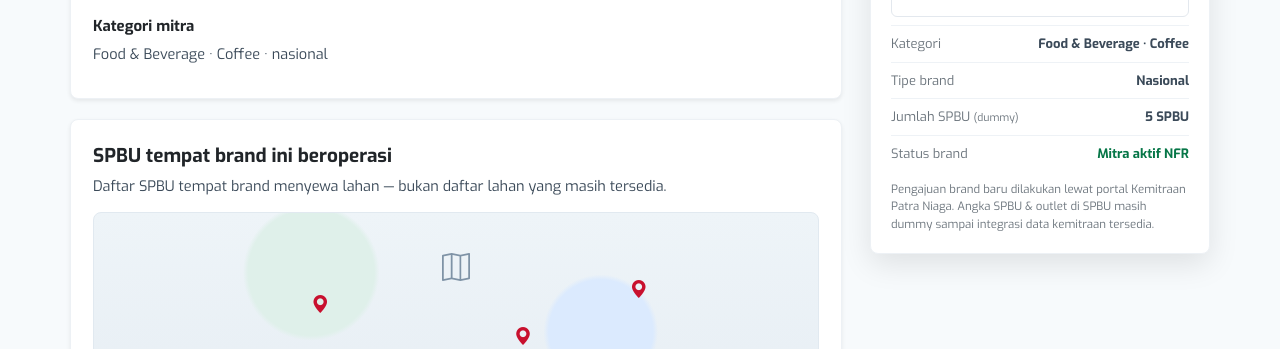
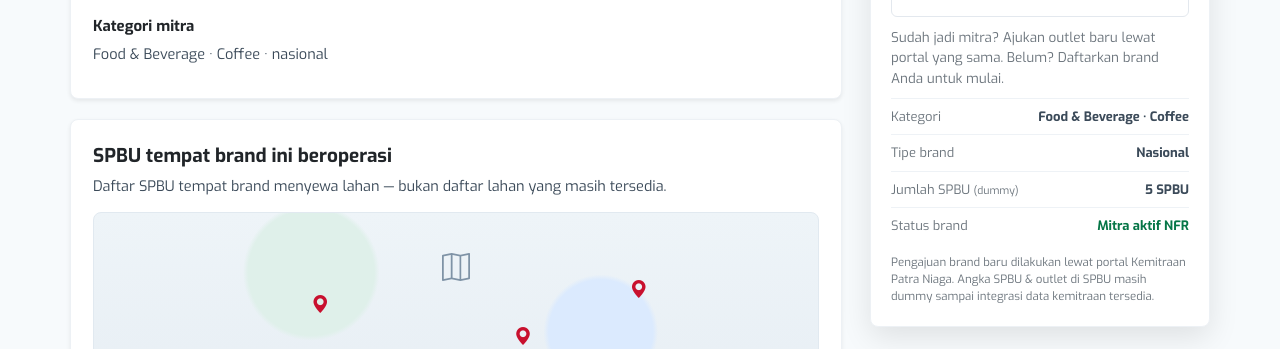
Before and after one commit to ChandraPC3000/brightspace-mockup, a plain HTML site: page brand-detail.html in a window 1280 px wide. Shown: the part 751-1100 px from the top of the page. Drawn offline with Linux system fonts and the light colour scheme.

Commit message:
Update mockup 2026-11-19 10:51

```diff
--- a/brand-detail.html
+++ b/brand-detail.html
@@ -240,6 +240,7 @@
         <p>Brand ini membuka outlet di lahan NFR Pertamina. Brand Anda bisa menjadi berikutnya — untuk outlet pertama maupun ekspansi outlet baru di lokasi bertraffic tinggi.</p>
         <a class="btn btn-brand" href="https://kemitraan.patraniaga.com/register/tenant?Service=qboqd57QyIwZhAuOHF-ZbYXu3QfM9pmEyd-0adBmMVlXCcTkwJOKodIr-BCRx1Eo" target="_blank" rel="noopener">Ajukan Brand Anda</a>
         <a class="btn btn-light" href="home.html">Lihat Lahan Tersedia</a>
+        <p class="small muted" style="margin:2px 0 10px">Sudah jadi mitra? Ajukan outlet baru lewat portal yang sama. Belum? Daftarkan brand Anda untuk mulai.</p>
         <div class="side-row"><span>Kategori</span><b id="sideCat">–</b></div>
         <div class="side-row"><span>Tipe brand</span><b id="sideType">–</b></div>
         <div class="side-row"><span>Jumlah SPBU <span class="dummy">(dummy)</span></span><b id="sideSpbu">–</b></div>
```
